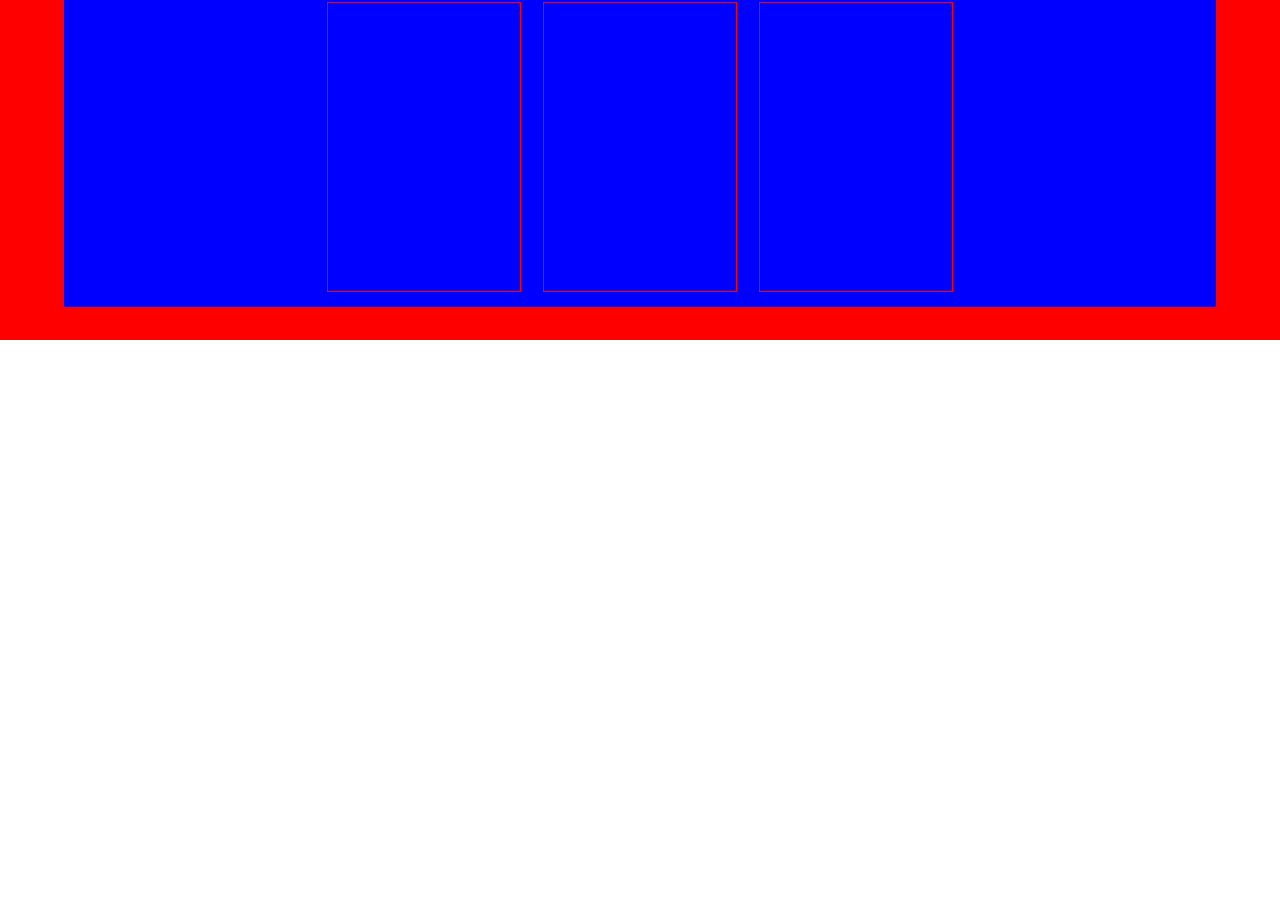
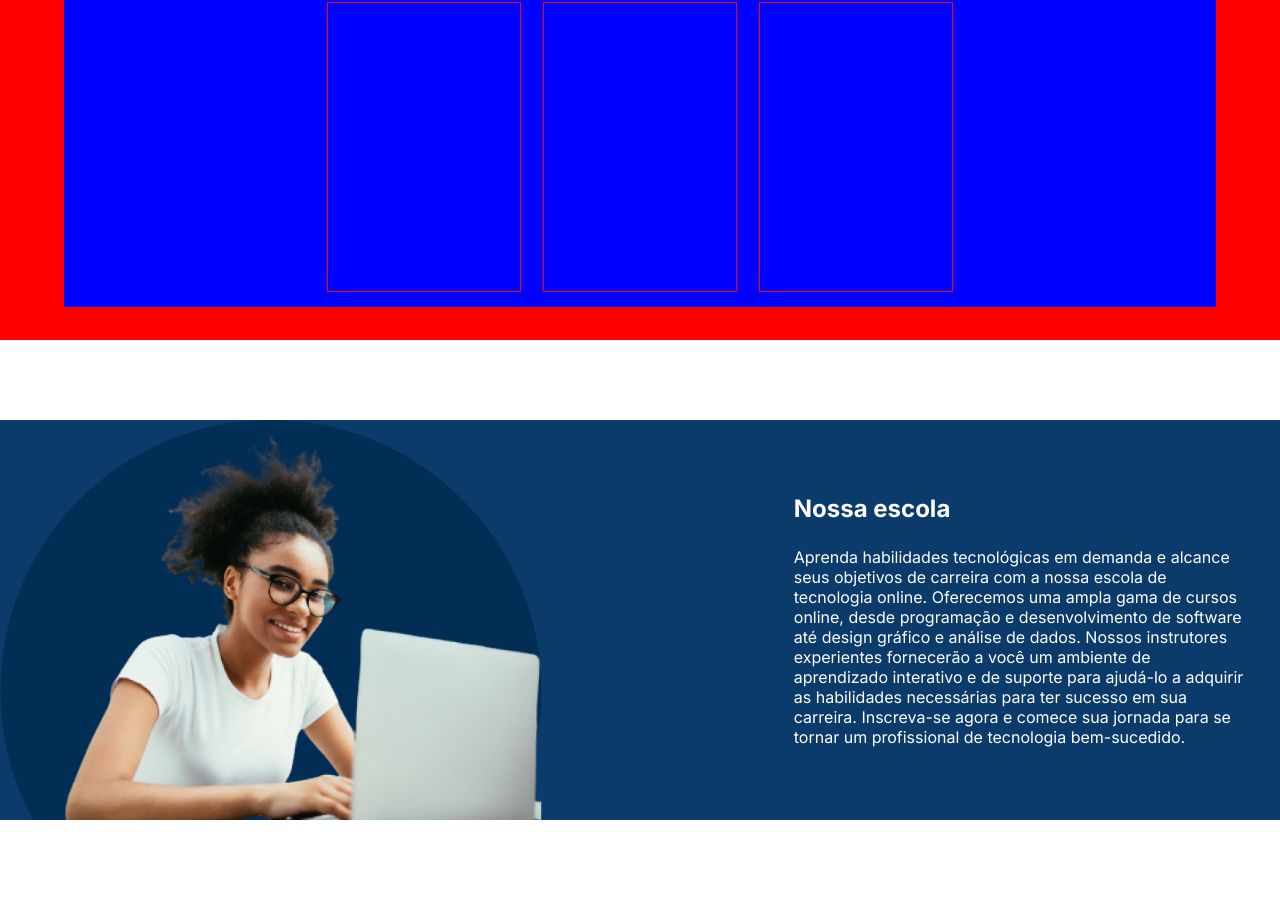
Before and after one commit to kayqueferreira185-tech/Projeto-Aprenser, a plain HTML site: page index.html in a window 1280 px wide. Shown: the part 700-1600 px from the top of the page. Before the commit the page ends 1040 px from the top, so only its background shows below. Drawn offline with Linux system fonts and the light colour scheme.

Commit message:
feat: implementa estrutura de sessão nossa escola

```diff
--- a/assets/css/style.css
+++ b/assets/css/style.css
@@ -130,3 +130,38 @@ body{
     width: 12rem;
     outline: 1px solid red;
 }
+
+.quem-somos {
+    min-height: 35rem;
+    display: flex;
+    align-items: center;
+    flex-wrap: wrap;
+}
+
+.nossa-escola {
+    width: 100%;
+    min-height: 25rem;
+    display: flex;
+    background-color: #0b3b6b;
+    background-image: url("../imagens/nossa-escola.png");
+    background-repeat: no-repeat;
+    background-position: left bottom;
+    background-size: contain;
+    color: white;
+}
+
+.area-imagem {
+    flex: 1;
+}
+
+.conteudo-escola {
+    margin-right: 2rem;
+    display: flex;
+    flex-direction: column;
+    justify-content: center;
+    gap: 1.5rem;
+}
+
+.conteudo-nossa-escola {
+    max-width: 45ch;
+}
--- a/index.html
+++ b/index.html
@@ -30,7 +30,17 @@
                 <div class="produto-curso"></div>
                 <div class="produto-curso"></div>
             </div>
-
+        </section>
+        <section class="quem-somos">
+            <div class="nossa-escola">
+                <div class="area-imagem"></div>
+                <div class="conteudo-escola">
+              <h2 class="title-nossa-escola">Nossa escola</h2>
+              <p class="conteudo-nossa-escola">
+                Aprenda habilidades tecnológicas em demanda e alcance seus objetivos de carreira com a nossa escola de tecnologia online. Oferecemos uma ampla gama de cursos online, desde programação e desenvolvimento de software até design gráfico e análise de dados. Nossos instrutores experientes fornecerão a você um ambiente de aprendizado interativo e de suporte para ajudá-lo a adquirir as habilidades necessárias para ter sucesso em sua carreira. Inscreva-se agora e comece sua jornada para se tornar um profissional de tecnologia bem-sucedido.
+              </p>
+              </div>
+            </div>
         </section>
     </main>
 </body>
```
